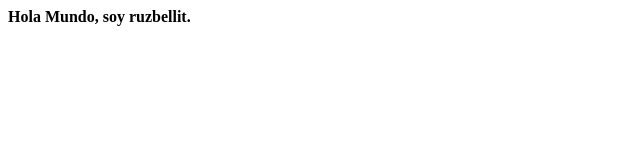
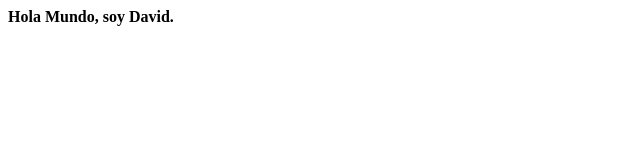
Before and after one commit to dve98/ruzbellit.github.io, a plain HTML site: page index.html in a window 1280 px wide. Shown: the full height of the page, 0-640 px from the left. Drawn offline with Linux system fonts and the light colour scheme.

Commit message:
Update index.html

```diff
--- a/index.html
+++ b/index.html
@@ -1 +1 @@
-<strong>Hola Mundo, soy ruzbellit.</strong>
+<strong>Hola Mundo, soy David.</strong>
```
